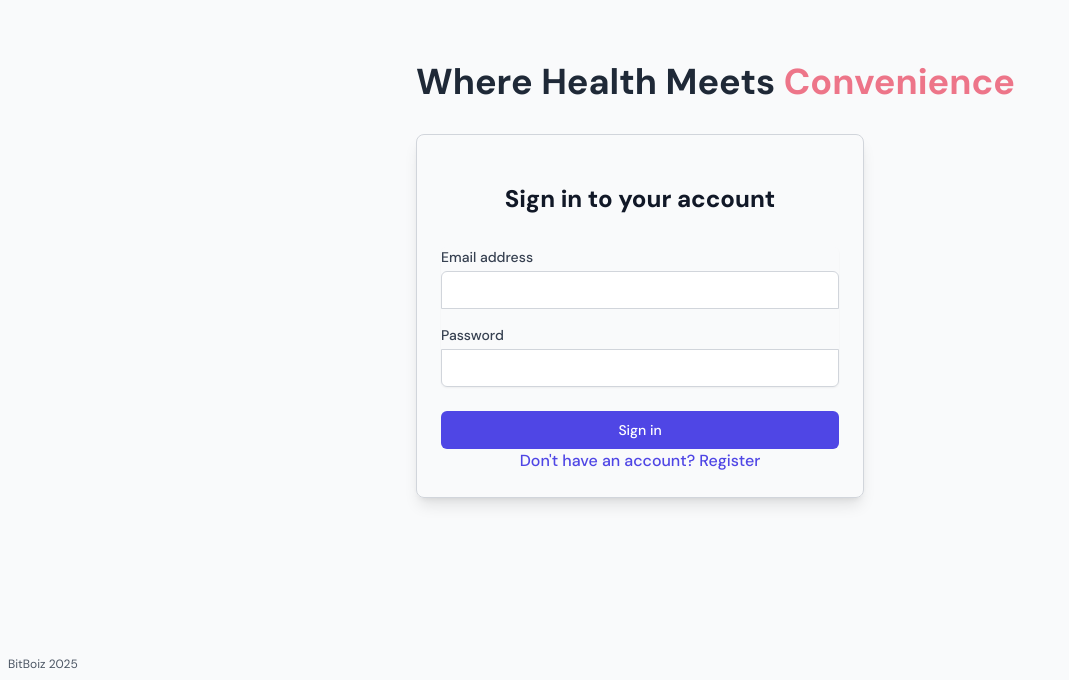
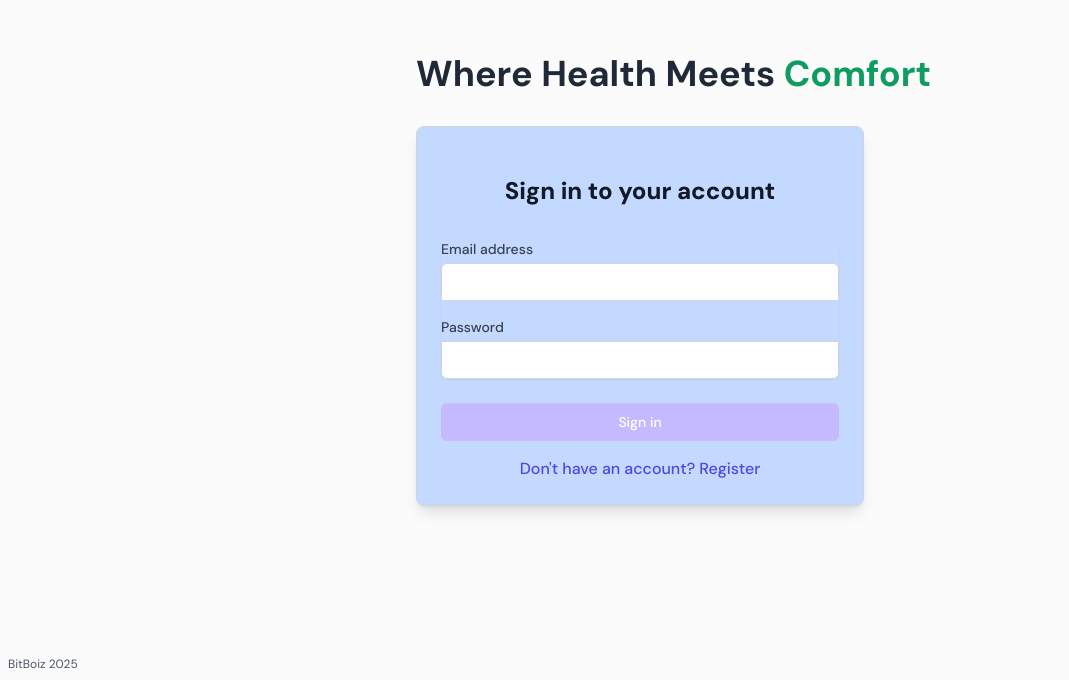
Before and after one commit to SINGH-RAJVEER/MindScribe, a React (Vite) app in the folder frontend/: page /login in a window 1280 px wide. Shown: the part 120-800 px from the top of the page, without its empty margins (0-1069 px from the left). Built offline with nearby package versions, Linux system fonts and the light colour scheme; no server answers.

Commit message:
colour palette change

```diff
--- a/frontend/src/components/Dashboard.jsx
+++ b/frontend/src/components/Dashboard.jsx
@@ -89,8 +89,7 @@ function Dashboard() {
           </div>
           <button
             onClick={startNewConversation}
-            className="m-4 p-2 bg-indigo-600 text-white rounded-md hover:bg-indigo-700 transition-colors duration-150 flex items-center justify-center"
-          >
+            className="m-4 p-2 bg-indigo-600 text-white rounded-md hover:bg-indigo-700 transition-colors duration-150 flex items-center justify-center">
             New Chat
           </button>
         </div>
--- a/frontend/src/components/Login.jsx
+++ b/frontend/src/components/Login.jsx
@@ -13,12 +13,12 @@ function Login() {
   }
 
   return (
-    <div className="flex min-h-screen items-center justify-center bg-gray-50 py-12 px-4 sm:px-6 lg:px-8">
+    <div className="flex min-h-screen items-center justify-center" style={{ backgroundColor: '#FBFBFB' }}>
       <div className="w-full max-w-md space-y-8">
         <div className="textscroller text-center">
           <h2 className="text-animation text-gray-800 font-bold text-4xl whitespace-nowrap">Where Health Meets <span></span></h2>
         </div>
-        <div className="signinbox border border-gray-300 p-6 rounded-lg shadow-lg">
+        <div className="signinbox border border-gray-300 p-6 rounded-lg shadow-lg" style={{ backgroundColor: '#C4D9FF' }}>
           <div>
             <h3 className="mt-6 text-center text-2xl font-extrabold text-gray-900">Sign in to your account</h3>
           </div>
@@ -59,13 +59,14 @@ function Login() {
             <div>
               <button
                 type="submit"
-                className="group relative w-full flex justify-center py-2 px-4 border border-transparent text-sm font-medium rounded-md text-white bg-indigo-600 hover:bg-indigo-700 focus:outline-none focus:ring-2 focus:ring-offset-2 focus:ring-indigo-500"
+                className="group relative w-full flex justify-center py-2 px-4 border border-transparent text-sm font-medium rounded-md text-white"
+                style={{ backgroundColor: '#C5BAFF' }}
               >
                 Sign in
               </button>
             </div>
           </form>
-          <div className="text-center">
+          <div className="text-center pt-4">
             <Link to="/register" className="font-medium text-indigo-600 hover:text-indigo-500">
               Don't have an account? Register
             </Link>
--- a/frontend/src/components/Register.jsx
+++ b/frontend/src/components/Register.jsx
@@ -14,9 +14,9 @@ function Register() {
   }
 
   return (
-    <div className="flex min-h-screen items-center justify-center bg-gray-50 py-12 px-4 sm:px-6 lg:px-8">
+    <div className="flex min-h-screen items-center justify-center" style={{ backgroundColor: '#FBFBFB' }}>
       <div className="w-full max-w-md space-y-8">
-        <div className="registerbox border border-gray-300 p-6 rounded-lg shadow-lg">
+        <div className="registerbox border border-gray-300 p-6 rounded-lg shadow-lg" style={{ backgroundColor: '#C4D9FF' }}>
           <div>
             <h2 className="mt-6 text-center text-2xl font-extrabold text-gray-900">
               Create your account
@@ -73,13 +73,14 @@ function Register() {
               <button
                 type="submit"
                 disabled={isLoading}
-                className="group relative w-full flex justify-center py-2 px-4 border border-transparent text-sm font-medium rounded-md text-white bg-indigo-600 hover:bg-indigo-700 focus:outline-none focus:ring-2 focus:ring-offset-2 focus:ring-indigo-500"
+                className="group relative w-full flex justify-center py-2 px-4 border border-transparent text-sm font-medium rounded-md text-white"
+                style={{ backgroundColor: '#C5BAFF' }}
               >
                 {isLoading ? "Registering..." : "Register"}
               </button>
             </div>
           </form>
-          <div className="text-center">
+          <div className="text-center pt-4">
             <Link to="/login" className="font-medium text-indigo-600 hover:text-indigo-500">
               Already have an account? Log in
             </Link>
--- a/frontend/src/style/textes.css
+++ b/frontend/src/style/textes.css
@@ -8,7 +8,7 @@
 .text-animation span::before {
     content: 'Web Developer';
     color: red;
-    animation: words 20s infinite;
+    animation: words 10s infinite;
 }
 .text-animation span::after {
     content: "";
@@ -18,7 +18,7 @@
     height: 100%;
     border-left: 3px solid var(--bg-color);
     right: -8px;
-    animation: cursor 0.6s infinite, typing 20s steps(14) infinite;
+    animation: cursor 0.6s infinite, typing 10s steps(14) infinite;
 }
 
 @keyframes words {
```
Also changed, not shown: 1 other file (tests, documents, lock files or other folders).
